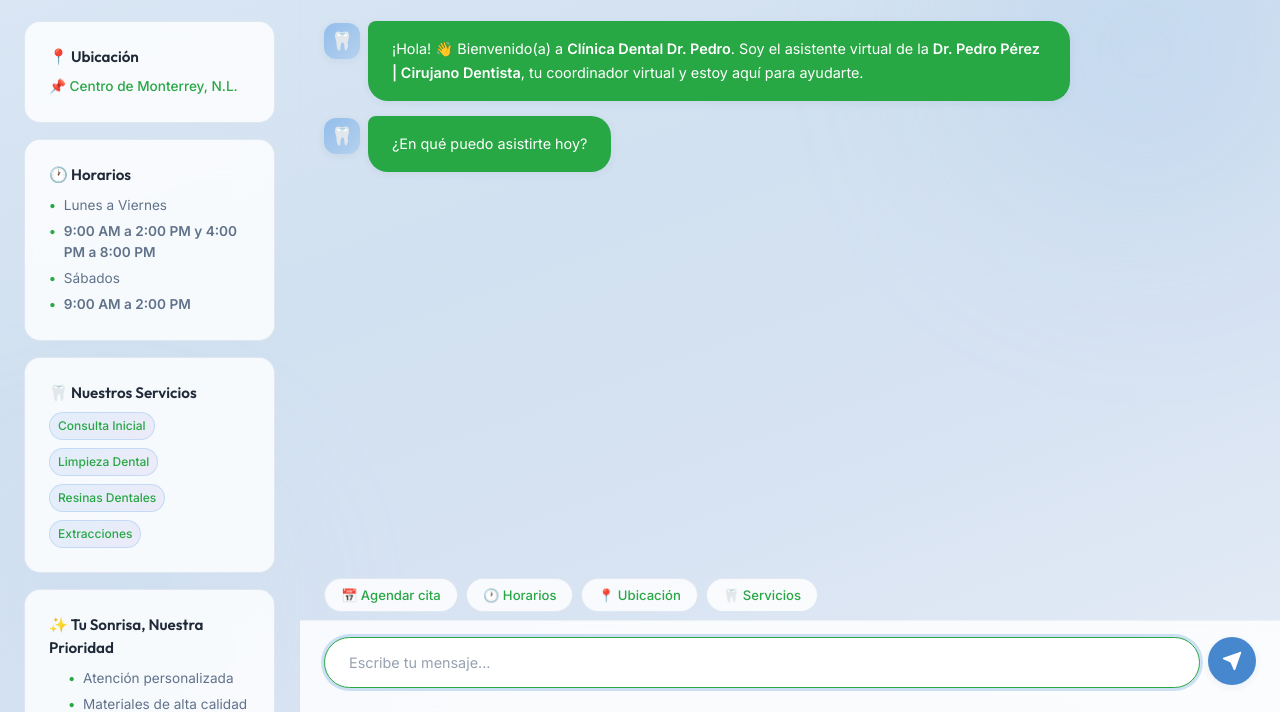
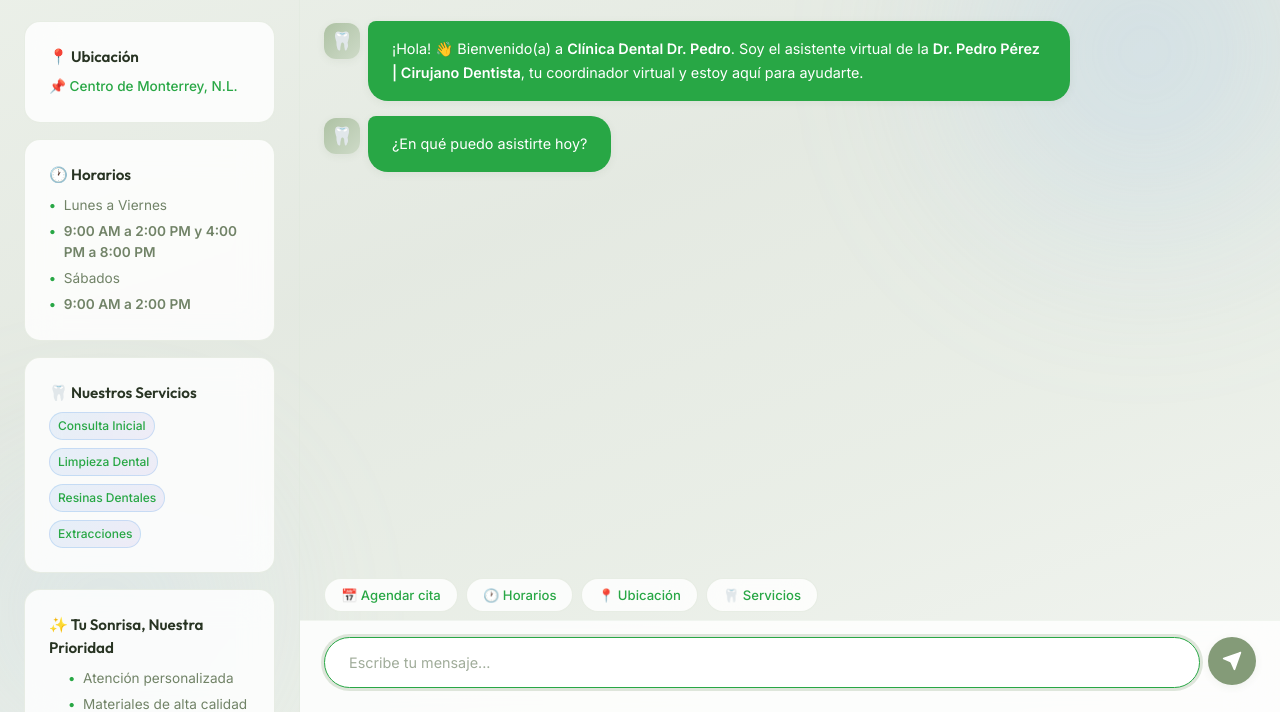
Before and after one commit to rodarteggc-png/nube, a website: page index.html in a window 1280 px wide. Shown: the part 88-800 px from the top of the page. Drawn offline with Linux system fonts and the light colour scheme.

Commit message:
style: cambiar el tema global a verde sage (#91A885)

```diff
--- a/doctors_db.json
+++ b/doctors_db.json
@@ -10,7 +10,7 @@
     "whatsapp": "528112219911",
     "emergencyPhone": "81 1221 9911",
     "email": "dra.avilaodontologia@gmail.com",
-    "themeColor": "#007bff",
+    "themeColor": "#91a885",
     "hours": {
       "weekdays": "10:00 AM a 1:00 PM y 2:00 PM a 7:00 PM",
       "saturday": "10:00 AM a 3:00 PM",
--- a/index.css
+++ b/index.css
@@ -1,38 +1,38 @@
 @import url('https://fonts.googleapis.com/css2?family=Inter:wght@400;500;600&family=Outfit:wght@500;600;700&display=swap');
 
 :root {
-  /* Color Palette — Blue Clinic Theme (from reference) */
-  --primary: hsl(211, 65%, 60%);
-  --primary-light: hsl(211, 70%, 75%);
-  --primary-dark: hsl(211, 65%, 42%);
-  --primary-glow: hsla(211, 65%, 60%, 0.28);
-  --accent: hsl(211, 55%, 72%);
-  --accent-light: hsl(211, 60%, 82%);
-  --accent-glow: hsla(211, 55%, 72%, 0.22);
+  /* Color Palette — Green Clinic Theme (#91A885) */
+  --primary: hsl(100, 17%, 59%);
+  --primary-light: hsl(100, 20%, 70%);
+  --primary-dark: hsl(100, 20%, 42%);
+  --primary-glow: hsla(100, 17%, 59%, 0.28);
+  --accent: hsl(100, 20%, 72%);
+  --accent-light: hsl(100, 20%, 82%);
+  --accent-glow: hsla(100, 20%, 72%, 0.22);
   --success: hsl(152, 55%, 42%);
   --warning: hsl(38, 90%, 55%);
   --danger: hsl(0, 70%, 58%);
 
   /* Surfaces */
-  --bg-gradient: linear-gradient(160deg, hsl(213, 55%, 91%) 0%, hsl(210, 50%, 88%) 40%, hsl(215, 52%, 90%) 70%, hsl(210, 48%, 93%) 100%);
+  --bg-gradient: linear-gradient(160deg, hsl(100, 20%, 93%) 0%, hsl(100, 15%, 90%) 40%, hsl(100, 18%, 92%) 70%, hsl(100, 15%, 95%) 100%);
   --surface: hsla(0, 0%, 100%, 0.82);
   --surface-solid: hsl(0, 0%, 100%);
-  --surface-hover: hsla(211, 30%, 97%, 0.92);
-  --surface-bot: hsl(211, 65%, 60%);
-  --surface-user: hsl(211, 58%, 54%);
+  --surface-hover: hsla(100, 20%, 97%, 0.92);
+  --surface-bot: hsl(100, 17%, 59%);
+  --surface-user: hsl(100, 15%, 54%);
 
   /* Text */
-  --text: hsl(215, 28%, 17%);
-  --text-secondary: hsl(215, 18%, 46%);
+  --text: hsl(100, 20%, 17%);
+  --text-secondary: hsl(100, 12%, 46%);
   --text-on-primary: #ffffff;
-  --text-muted: hsl(215, 14%, 64%);
+  --text-muted: hsl(100, 10%, 64%);
 
   /* Borders & Effects */
-  --border: hsla(211, 40%, 82%, 0.45);
-  --border-light: hsla(211, 40%, 88%, 0.38);
-  --shadow-sm: 0 2px 8px hsla(211, 50%, 30%, 0.07);
-  --shadow-md: 0 8px 24px hsla(211, 50%, 30%, 0.11);
-  --shadow-lg: 0 16px 48px hsla(211, 50%, 30%, 0.15);
+  --border: hsla(100, 20%, 82%, 0.45);
+  --border-light: hsla(100, 20%, 88%, 0.38);
+  --shadow-sm: 0 2px 8px hsla(100, 25%, 30%, 0.07);
+  --shadow-md: 0 8px 24px hsla(100, 25%, 30%, 0.11);
+  --shadow-lg: 0 16px 48px hsla(100, 25%, 30%, 0.15);
   --shadow-glow: 0 0 20px var(--primary-glow);
   --glass-blur: blur(16px);
   --glass-blur-strong: blur(24px);
```
